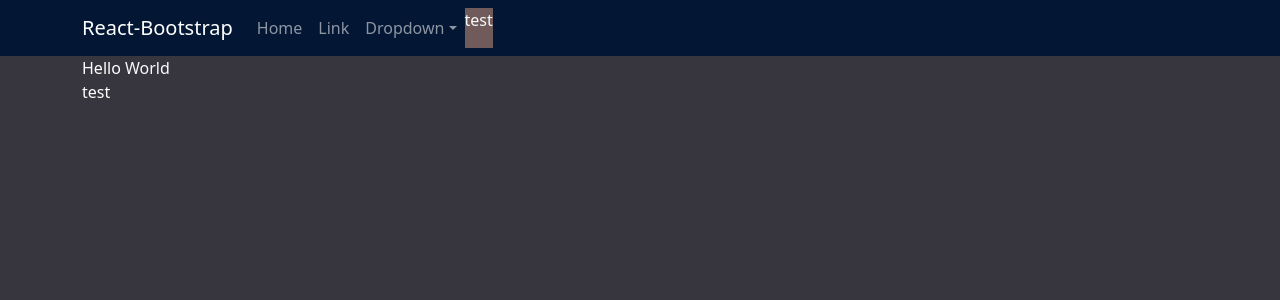
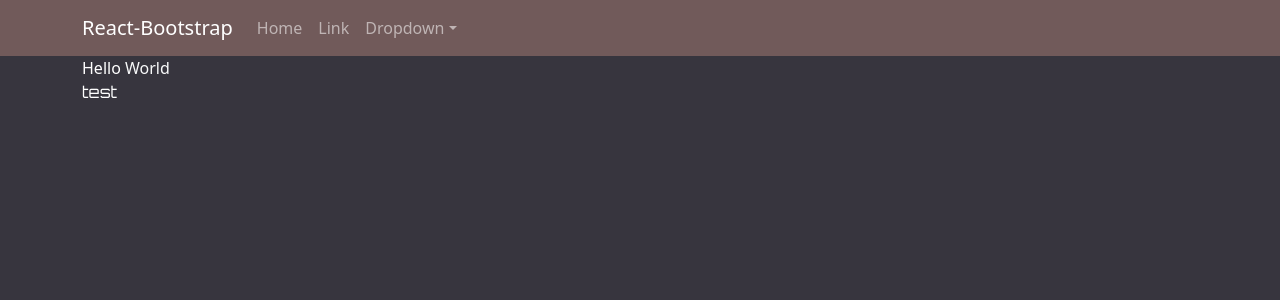
Before and after one commit to d-hardine/wheres-the-game-character-front, a React (Vite) app: page / in a window 1280 px wide. Shown: the top 300 px of the page. Built offline with nearby package versions, Linux system fonts and the light colour scheme.

Commit message:
added empty home page

```diff
--- a/src/App.jsx
+++ b/src/App.jsx
@@ -1,19 +1,19 @@
 import Container from 'react-bootstrap/Container'
 import Row from 'react-bootstrap/Row'
 import Col from 'react-bootstrap/Col'
-import BasicExample from './components/Navbar'
+import NavigationBar from './components/Navbar'
 import './index.css'
 
 function App() {
   return (
     <>
-    <BasicExample />
+    <NavigationBar />
     <Container>
       <Row>
         <Col>
            <span className='text-white'>Hello </span>
            <span className='text-light'>World</span>
-           <div className='text-white'>test</div>
+           <div className='custom-text text-white'>test</div>
         </Col>
       </Row>
     </Container>
--- a/src/components/Navbar.jsx
+++ b/src/components/Navbar.jsx
@@ -4,9 +4,9 @@ import Navbar from 'react-bootstrap/Navbar';
 import NavDropdown from 'react-bootstrap/NavDropdown';
 import '../index.css'
 
-function BasicExample() {
+function NavigationBar() {
   return (
-    <Navbar expand="lg" className="bg-primary-subtle" data-bs-theme="dark" bg="myColor">
+    <Navbar expand="lg" className="navbar-custom" data-bs-theme="dark">
       <Container>
         <Navbar.Brand href="/">React-Bootstrap</Navbar.Brand>
         <Navbar.Toggle aria-controls="basic-navbar-nav" />
@@ -25,7 +25,6 @@ function BasicExample() {
                 Separated link
               </NavDropdown.Item>
             </NavDropdown>
-            <div className='text-light test'>test</div>
           </Nav>
         </Navbar.Collapse>
       </Container>
@@ -33,4 +32,4 @@ function BasicExample() {
   );
 }
 
-export default BasicExample;
+export default NavigationBar;
--- a/src/index.css
+++ b/src/index.css
@@ -1,9 +1,15 @@
 /* https://colorhunt.co/palette/37353e44444e715a5ad3dad9 */
+@import url('https://fonts.googleapis.com/css2?family=Orbitron:wght@400..900&display=swap');
 
 body {
   background-color: #37353E;
 }
 
-.test {
-  background-color: #715A5A;
+.navbar-custom {
+    background-color: #715A5A;
+    color: white;
 }
+
+.custom-text {
+  font-family: 'Orbitron', 'Segoe UI', Tahoma, Geneva, Verdana, sans-serif;
+}
```
Also changed, not shown: src/pages/Home.jsx (added, +9 -0 lines), src/App.css (added).
